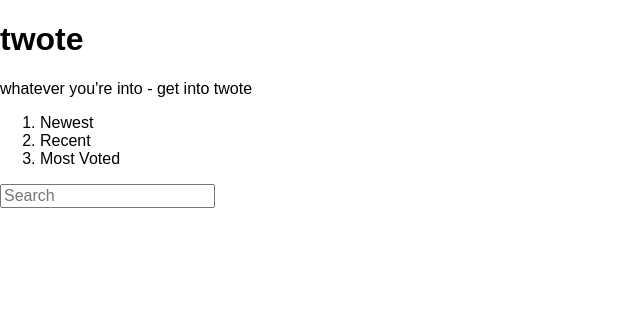
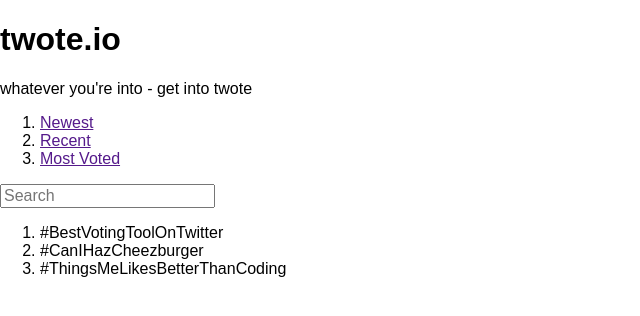
Before and after one commit to twote/twote_site, a website: page index.html in a window 1280 px wide. Shown: the whole page, without its empty margins (0-640 px from the left). Drawn offline with nearby package versions, Linux system fonts and the light colour scheme; files that its build step writes are made by us from their sources; files whose address does not match are found by name; a web font is replaced by a local one.

Commit message:
update index.html layout

```diff
--- a/index.html
+++ b/index.html
@@ -3,6 +3,7 @@
   <head>
     <meta charset="utf-8">
     <title>twote</title>
+    <link href='http://fonts.googleapis.com/css?family=Monda:400,700' rel='stylesheet' type='text/css'>
     <link rel="stylesheet" href="twote.css" />
     <script>
       window.onload = function () {
@@ -17,15 +18,15 @@
     <div class="tw-layout">
 
       <header class="tw-header">
-        <h1>twote</h1>
+        <h1>twote<span class="suffix">.io</span></h1>
         <p>whatever you're into - get into twote</p>
       </header>
 
-      <nav class="tw-navigation">
+      <nav class="tw-navigation cf">
         <ol>
-          <li>Newest</li>
-          <li>Recent</li>
-          <li>Most Voted</li>
+          <li><a href="" class="active">Newest</a></li>
+          <li><a href="">Recent</a></li>
+          <li><a href="">Most Voted</a></li>
         </ol>
         <form action="">
           <input type="search", placeholder="Search", name="tw-search", id="tw-search">
@@ -33,6 +34,18 @@
       </nav>
 
       <section class="tw-content">
+
+        <ol>
+          <li>
+            #BestVotingToolOnTwitter
+          </li>
+          <li>
+            #CanIHazCheezburger
+          </li>
+          <li>
+            #ThingsMeLikesBetterThanCoding
+          </li>
+        </ol>
 
       </section>
 
```
